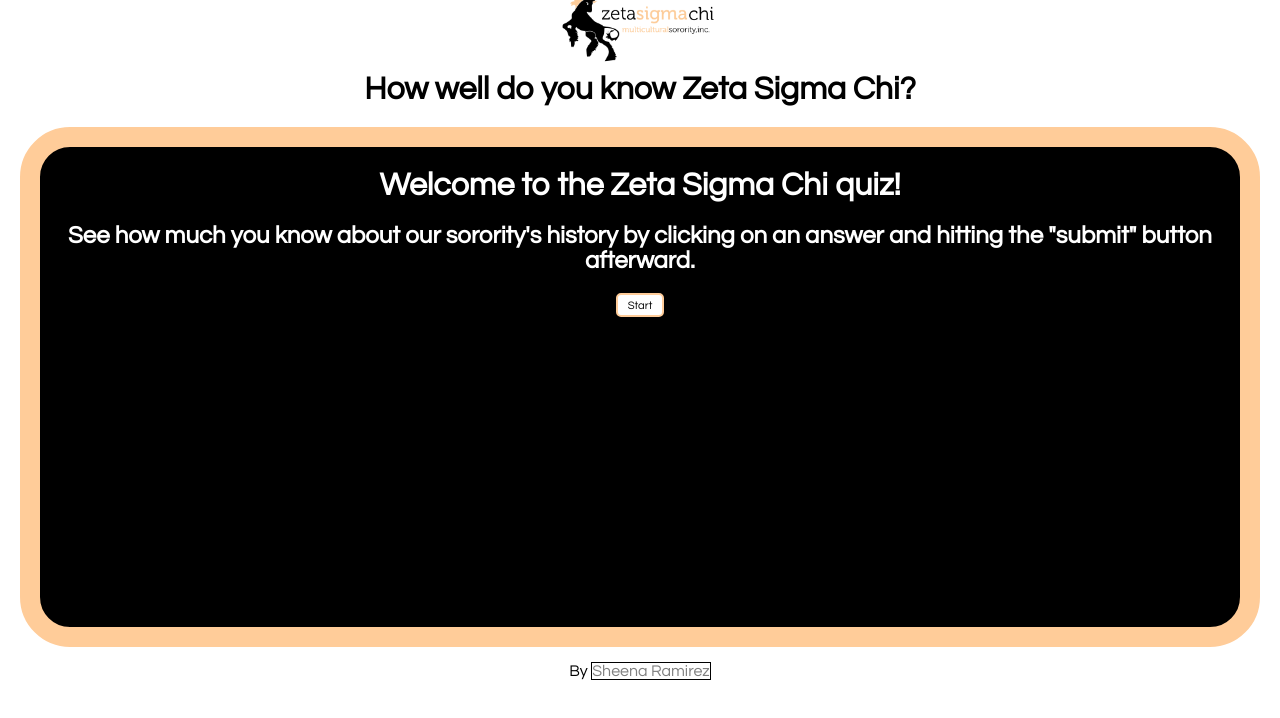
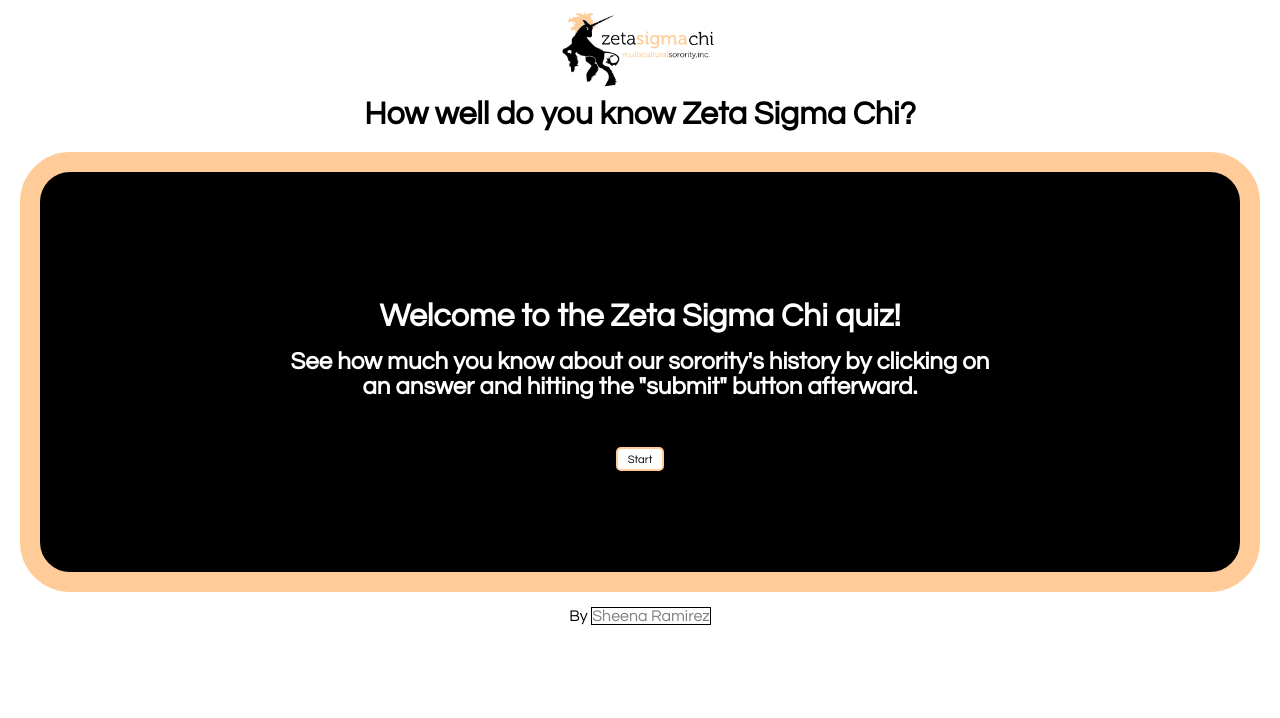
Before and after one commit to commonstarling/quiz-app, a plain HTML site: page index.html in a window 1280 px wide. Drawn offline with nearby package versions, Linux system fonts and the light colour scheme.

Commit message:
finishing touches

```diff
--- a/css/style.css
+++ b/css/style.css
@@ -8,7 +8,7 @@ body {
 	width: 20%;
 	height: auto;
 	display: block;
-	margin-top: -75px;
+	margin-top: -50px;
 	margin-left: auto;
 	margin-right: auto;
 	margin-bottom: -50px;
@@ -20,13 +20,19 @@ body {
 	margin-top: -45px;
 }
 
-.intro, .quiz-window, .results > h1 {
+.intro h1, .quiz-window h1, .results h1 {
 	text-align: center;
-	font-size: 1.5rem;
+	font-size: 2rem;
 	color: white;
+	display: block;
+	margin: 8rem auto;
 }
 
-.intro, .quiz-window, .results > h2 {
+.intro h2 {
+	margin: -7rem 15rem;
+}
+
+.intro, .quiz-window, .results h2 {
 	color: white;
 	text-align: center;
 	font-size: 1rem;
@@ -37,7 +43,7 @@ body {
 	background-color: black;
 	color: white;
 	border: 20px solid #ffcc99;
-	height: 30rem;
+	height: 25rem;
 	width: 75rem;
 	margin: 10px auto;
 	border-radius: 50px;
@@ -55,7 +61,7 @@ label {
 	margin-top: 0;
 	margin-right: auto;
 	margin-left: auto;
-	margin-bottom: 30px;
+	margin-bottom: 27px;
 	padding: 5px;
 	display: block;
 }
@@ -91,12 +97,19 @@ input[type="radio"]:checked + span:before {
 	border-radius: 5px;
 	background-color: white;
 	height: 1.5rem;
-	margin-top: 0;
 	margin-right: auto;
 	margin-left: auto;
 	margin-bottom: 10px;
 	padding: 5px;
 	display: block;
+}
+
+#start {
+	margin-top: 10rem;
+}
+
+#submit, #reset {
+	margin-top: 0;
 }
 
 #reset {
--- a/js/script.js
+++ b/js/script.js
@@ -52,8 +52,8 @@ function startGame() {
 //Show quiz questions
 function showQuestion(currentQuestion) {
 	$('.quiz-window').show();
+	document.getElementById("progress").value = (currentQuestion * 20);
 	$('#quizquestion').text(questionArray[currentQuestion].question);
-	console.log("Current question is " + questionArray[currentQuestion].question);
 	$('.answers').empty();
   		var optionsTotal = questionArray[currentQuestion].options.length;
   		for (var i = 0; i < optionsTotal; i++) {
@@ -64,8 +64,6 @@ function showQuestion(currentQuestion) {
 //Check if the answer is correct
 function rightWrong(userGuess) {
  	var userGuess = $('input[type="radio"]:checked').val();
- 	console.log("Correct answer is " + questionArray[currentQuestion].answer);
-	console.log("User guess is " + userGuess);
 	if (userGuess == questionArray[currentQuestion].answer) {
 		correctAnswers++;
 		console.log("User has guessed " + correctAnswers + " answers correctly.");
@@ -92,10 +90,10 @@ function nextQuestion() {
 }
 
 //Show user progress
-function userProgress() {
+/*function userProgress() {
 	/*update progress bar with question number * 20%*/
-	document.getElementById("progress").value = ((questionNumber + 1) * 20);
-}
+	/*$( "#progress" ).progressbar( "value", (currentQuestion * 20 );
+}*/
 
 //Start a new game
 function newGame() {
```
